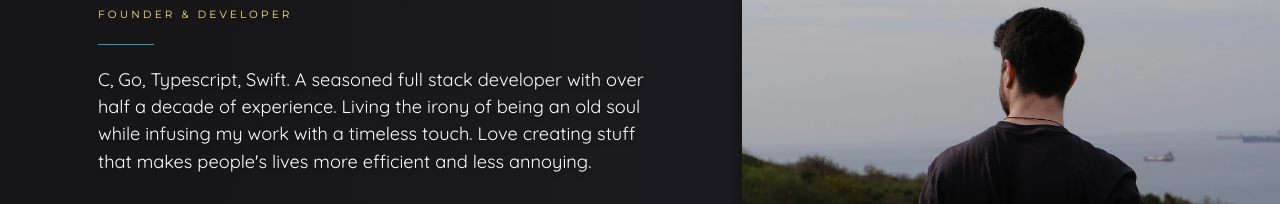
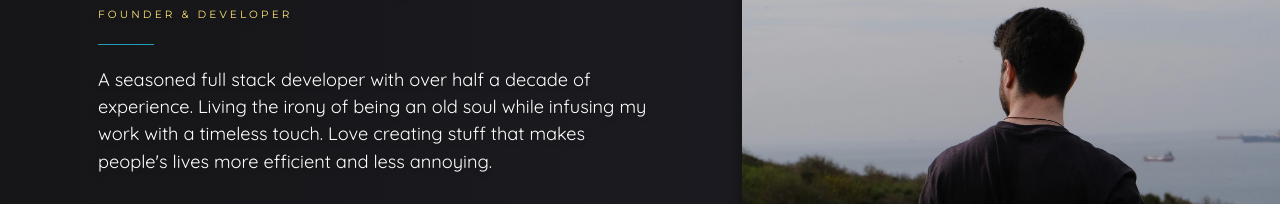
Before and after one commit to mrcn04/omurcancengiz.com, a Gatsby site: page / in a window 1280 px wide. Shown: the part 290-494 px from the top of the page. Built offline with nearby package versions, Linux system fonts and the light colour scheme; Gatsby itself is replaced by a stand-in of ours.

Commit message:
context update

```diff
--- a/src/pages/index.tsx
+++ b/src/pages/index.tsx
@@ -59,10 +59,9 @@ const IndexPage: React.FC = () => {
           <hr className="hr" />
           <div className="description">
             <p className="summary">
-              C, Go, Typescript, Swift. A seasoned full stack developer with over half a decade of
-              experience. Living the irony of being an old soul while infusing my work with a
-              timeless touch. Love creating stuff that makes people's lives more efficient and less
-              annoying.
+              A seasoned full stack developer with over half a decade of experience. Living the
+              irony of being an old soul while infusing my work with a timeless touch. Love creating
+              stuff that makes people's lives more efficient and less annoying.
             </p>
             {/* <p className="summary">
               Full stack Typescript and Go developer. Mostly writing UI's with React & Vue, creating
```
